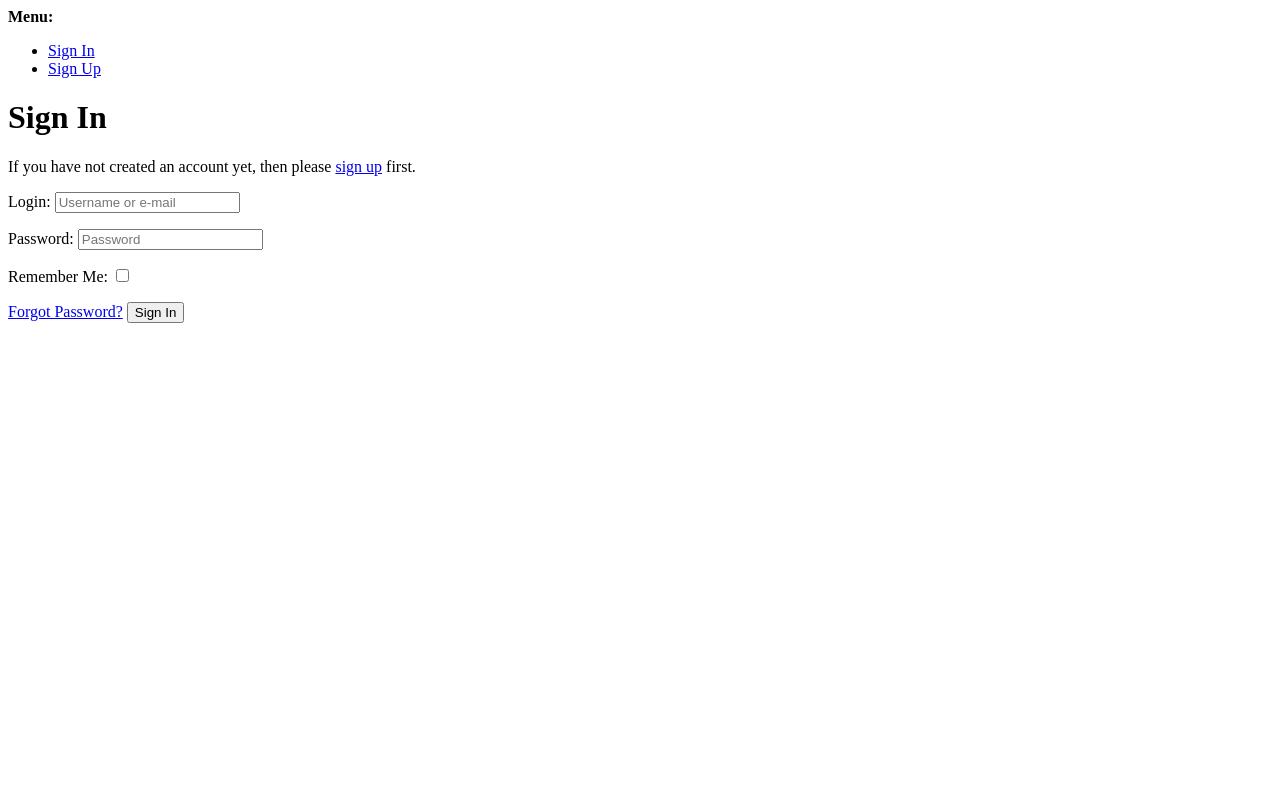
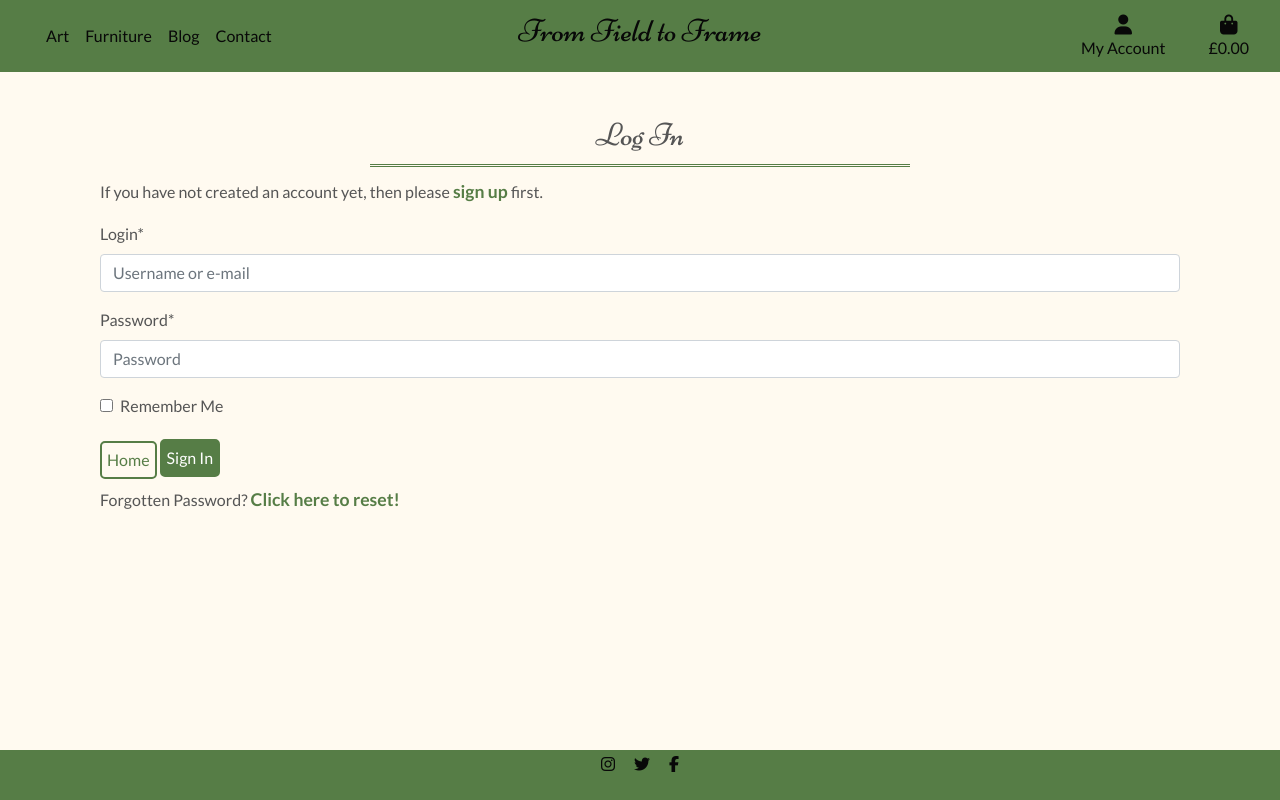
Before and after one commit to Rachel2308/from-field-to-frame, a Django app: page /accounts/login/ in a window 1280 px wide. Run offline with Django 3.2, Linux system fonts and the light colour scheme; some libraries are stand-ins or nearby versions.

Commit message:
Login screen CSS amended to match site theme

```diff
--- a/static/css/base.css
+++ b/static/css/base.css
@@ -176,6 +176,52 @@ footer {
 .main-image {
     max-width: 80%;
 }
+
+/* Allauth pages CSS */
+
+.allauth-links {
+    color: #567d46;
+    font-size: 1.1em;
+    font-weight: bold;
+}
+
+.allauth-links:hover {
+    color: #424242;
+}
+
+.account-home-btn {
+    border-style: solid;
+    border-color: #567d46;
+    color: #567d46;
+    border-width: 2px;
+    border-radius: 5px;
+    padding: 5px;
+}
+
+.account-home-btn:hover {
+    background-color: #567d46;
+    color: white;
+    text-decoration: none;
+}
+
+.account-action-btn {
+    border-style: solid;
+    border-color: #567d46;
+    background-color: #567d46;
+    color: white;
+    border-width: 2px;
+    border-radius: 5px;
+    padding: 5px;
+    margin-top: 5px;
+}
+
+
+.account-action-btn:hover {
+    color: #567d46;
+    background-color: white;
+    text-decoration: none;
+}
+
 
 /* Art page CSS */
 
--- a/templates/allauth/account/base.html
+++ b/templates/allauth/account/base.html
@@ -1,40 +1,16 @@
-<!DOCTYPE html>
-<html>
-  <head>
-    <title>{% block head_title %}{% endblock %}</title>
-    {% block extra_head %}
-    {% endblock %}
-  </head>
-  <body>
-    {% block body %}
 
-    {% if messages %}
-    <div>
-      <strong>Messages:</strong>
-      <ul>
-        {% for message in messages %}
-        <li>{{message}}</li>
-        {% endfor %}
-      </ul>
+{% extends "base.html" %}
+
+{% block content %}
+    <div class="container header-container">
+      <div></div>
+        <div class="row">
+            <div class="col-12">
+                <div class="allauth-form-inner-content">
+                    {% block inner_content %}
+                    {% endblock %}
+                </div>
+            </div>
+        </div>
     </div>
-    {% endif %}
-
-    <div>
-      <strong>Menu:</strong>
-      <ul>
-        {% if user.is_authenticated %}
-        <li><a href="{% url 'account_email' %}">Change E-mail</a></li>
-        <li><a href="{% url 'account_logout' %}">Sign Out</a></li>
-        {% else %}
-        <li><a href="{% url 'account_login' %}">Sign In</a></li>
-        <li><a href="{% url 'account_signup' %}">Sign Up</a></li>
-        {% endif %}
-      </ul>
-    </div>
-    {% block content %}
-    {% endblock %}
-    {% endblock %}
-    {% block extra_body %}
-    {% endblock %}
-  </body>
-</html>
+{% endblock %}
--- a/templates/allauth/account/login.html
+++ b/templates/allauth/account/login.html
@@ -5,9 +5,16 @@
 
 {% block head_title %}{% trans "Sign In" %}{% endblock %}
 
-{% block content %}
+{% block inner_content %}
 
-<h1>{% trans "Sign In" %}</h1>
+<div class="container-fluid">
+  <div class="row">
+      <div class="col text-center mt-3">
+          <h2 class="title-text page-title">Log In</h2>
+          <hr class="w-50 mb-1 title-hr">
+      </div>
+  </div>
+
 
 {% get_providers as socialaccount_providers %}
 
@@ -29,18 +36,22 @@ for a {{ site_name }} account and sign in below:{% endblocktrans %}</p>
 {% include "socialaccount/snippets/login_extra.html" %}
 
 {% else %}
-<p>{% blocktrans %}If you have not created an account yet, then please
-<a href="{{ signup_url }}">sign up</a> first.{% endblocktrans %}</p>
+<p class="mt-2">{% blocktrans %}If you have not created an account yet, then please
+<a class="allauth-links" href="{{ signup_url }}">sign up</a> first.{% endblocktrans %}</p>
 {% endif %}
 
 <form class="login" method="POST" action="{% url 'account_login' %}">
   {% csrf_token %}
-  {{ form.as_p }}
+  {{ form | crispy }}
   {% if redirect_field_value %}
   <input type="hidden" name="{{ redirect_field_name }}" value="{{ redirect_field_value }}" />
   {% endif %}
-  <a class="button secondaryAction" href="{% url 'account_reset_password' %}">{% trans "Forgot Password?" %}</a>
-  <button class="primaryAction" type="submit">{% trans "Sign In" %}</button>
+  <a class ="btn account-home-btn" href="{% url 'home' %}">Home</a>
+
+  <button class="primaryAction account-action-btn" type="submit">{% trans "Sign In" %}</button>
+  <p class="mt-2">
+    Forgotten Password? <a class="button secondaryAction allauth-links" href="{% url 'account_reset_password' %}">{% trans "Click here to reset!" %}</a>
+    </p>
 </form>
 
 {% endblock %}
```
